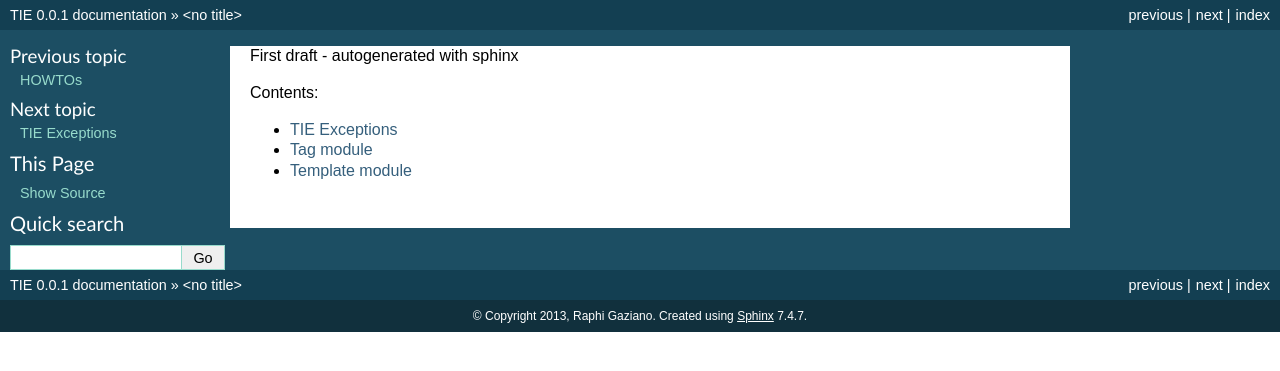
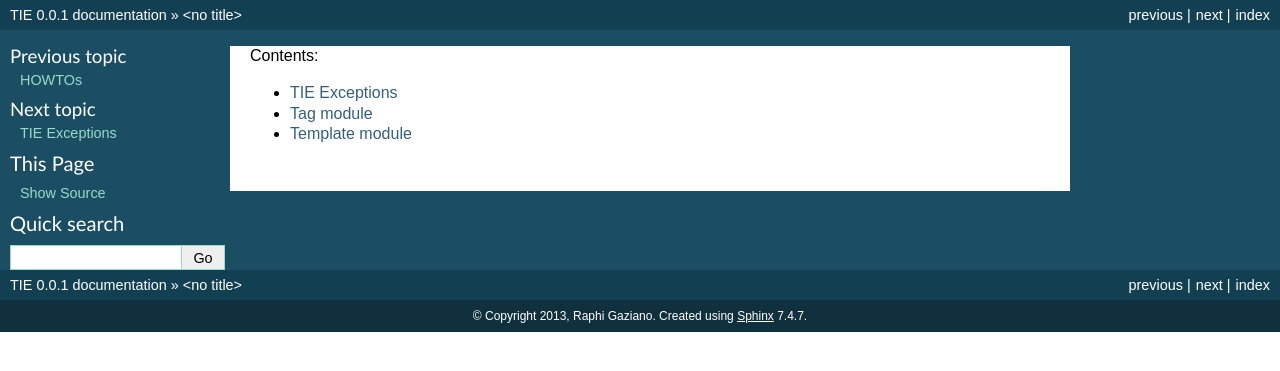
Before and after one commit to raphigaziano/TIE, a Sphinx documentation site: the page built from doc/source/api/index.rst, in a window 1280 px wide. Shown: the top 371 px of the page. Built offline with Sphinx 7.4.7, drawn with Linux system fonts in a browser that asks for light colours.

Commit message:
remove useless comment

```diff
--- a/doc/source/api/index.rst
+++ b/doc/source/api/index.rst
@@ -1,5 +1,3 @@
-First draft - autogenerated with sphinx
-
 Contents:
 
 .. toctree::
```
